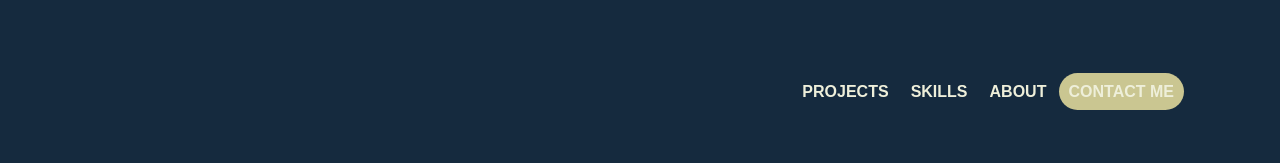
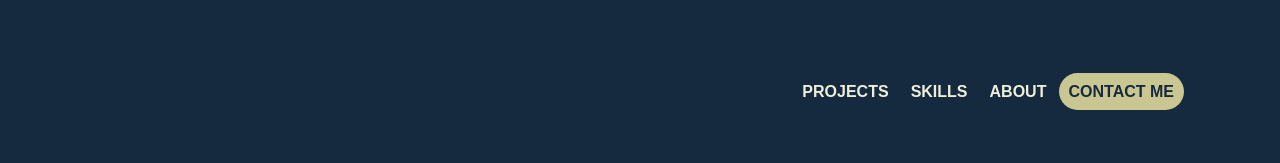
Before and after one commit to daehako/portfolio, a website built with Parcel: page index.html in a window 1280 px wide. Shown: the top 163 px of the page. Built offline with nearby package versions, Linux system fonts and the light colour scheme; a web font is replaced by a local one.

Commit message:
Corrected nav contact-link color contrast

```diff
--- a/css/main.css
+++ b/css/main.css
@@ -317,6 +317,7 @@ header nav ul li {
 
 nav #contact-link {
   background-color: #cac691;
+  color:#152A3E;
   padding: 10px 10px;
   border-radius: 30px;
 }
```
